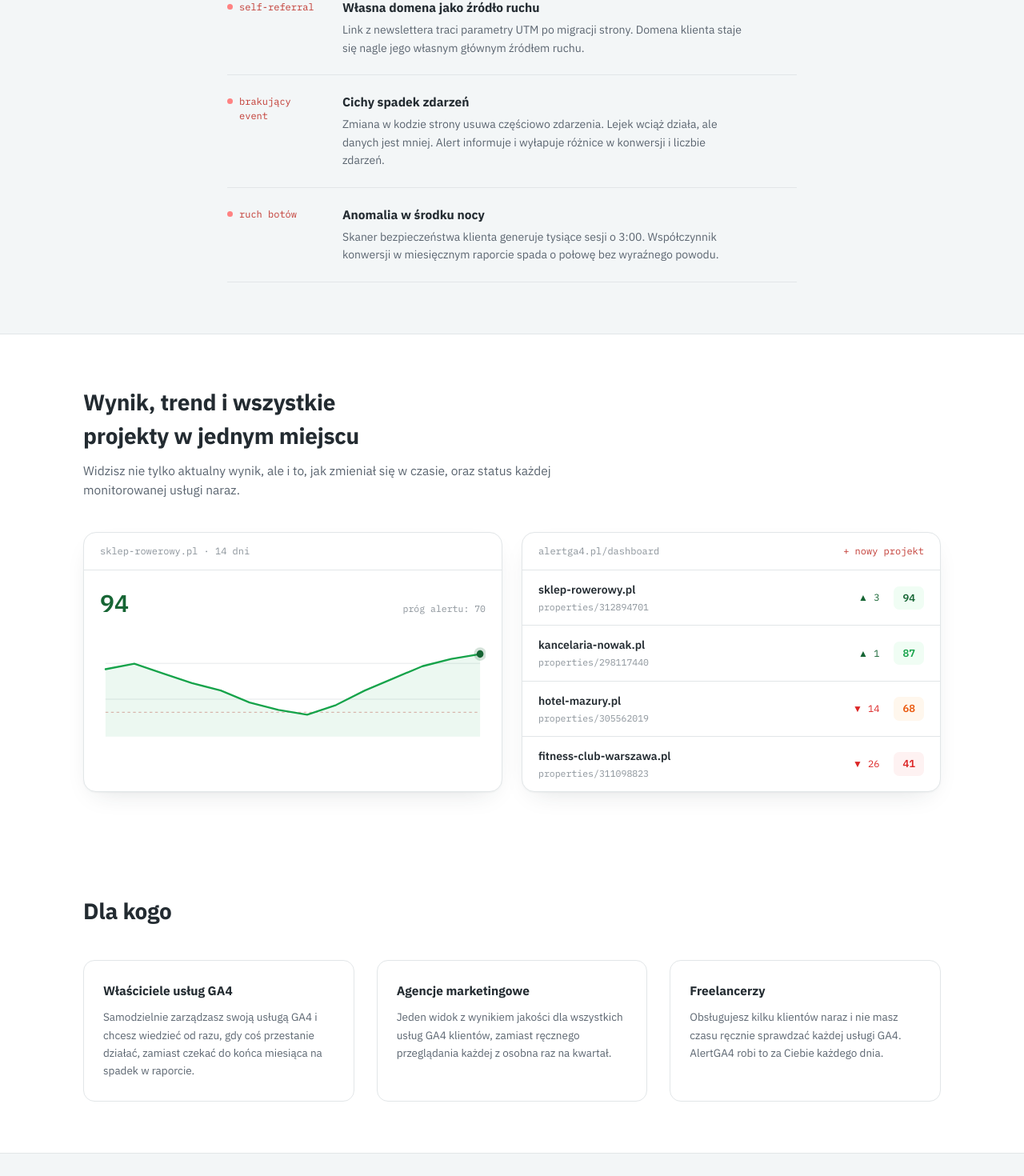
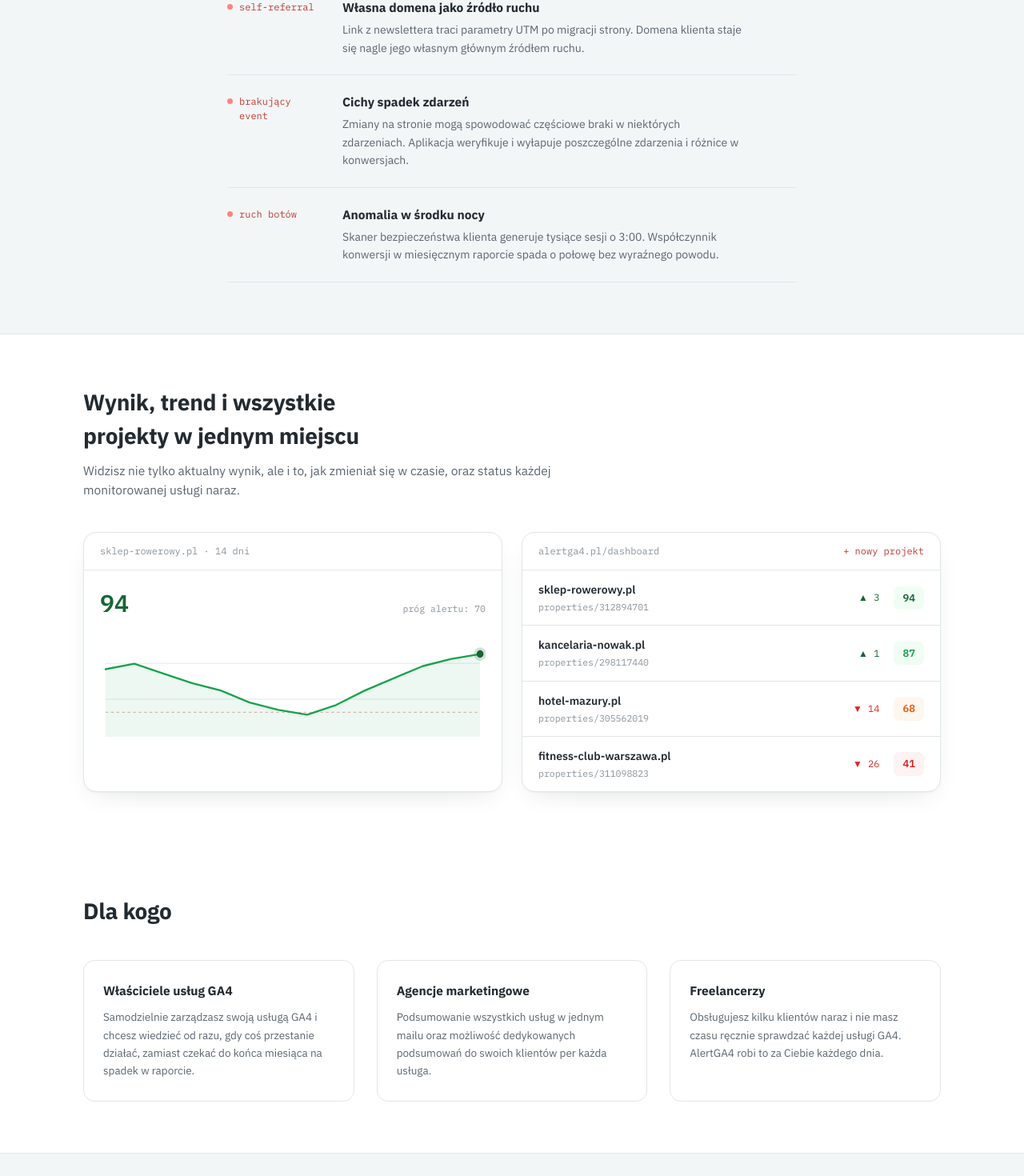
Before and after one commit to rafal0pisz/monitorga4, a Next.js app: page / in a window 1280 px wide. Shown: the part 2254-3724 px from the top of the page at 80% size. Built offline with nearby package versions, Linux system fonts and the light colour scheme; no server answers.

Commit message:
Update "Agencje marketingowe" and "Cichy spadek zdarzeń" copy
Co-Authored-By: Claude Sonnet 5 <noreply@anthropic.com>
Claude-Session: https://claude.ai/code/session_01RCUg9xTAg7wuadSYer2FKd

```diff
--- a/app/page.tsx
+++ b/app/page.tsx
@@ -72,7 +72,7 @@ const INCIDENTS = [
   {
     tag: 'brakujący event',
     title: 'Cichy spadek zdarzeń',
-    desc: 'Zmiana w kodzie strony usuwa częściowo zdarzenia. Lejek wciąż działa, ale danych jest mniej. Alert informuje i wyłapuje różnice w konwersji i liczbie zdarzeń.',
+    desc: 'Zmiany na stronie mogą spowodować częściowe braki w niektórych zdarzeniach. Aplikacja weryfikuje i wyłapuje poszczególne zdarzenia i różnice w konwersjach.',
   },
   {
     tag: 'ruch botów',
@@ -90,7 +90,7 @@ const DASHBOARD_ROWS = [
 
 const AUDIENCE = [
   { t: 'Właściciele usług GA4', d: 'Samodzielnie zarządzasz swoją usługą GA4 i chcesz wiedzieć od razu, gdy coś przestanie działać, zamiast czekać do końca miesiąca na spadek w raporcie.' },
-  { t: 'Agencje marketingowe', d: 'Jeden widok z wynikiem jakości dla wszystkich usług GA4 klientów, zamiast ręcznego przeglądania każdej z osobna raz na kwartał.' },
+  { t: 'Agencje marketingowe', d: 'Podsumowanie wszystkich usług w jednym mailu oraz możliwość dedykowanych podsumowań do swoich klientów per każda usługa.' },
   { t: 'Freelancerzy', d: 'Obsługujesz kilku klientów naraz i nie masz czasu ręcznie sprawdzać każdej usługi GA4. AlertGA4 robi to za Ciebie każdego dnia.' },
 ]
 
```
